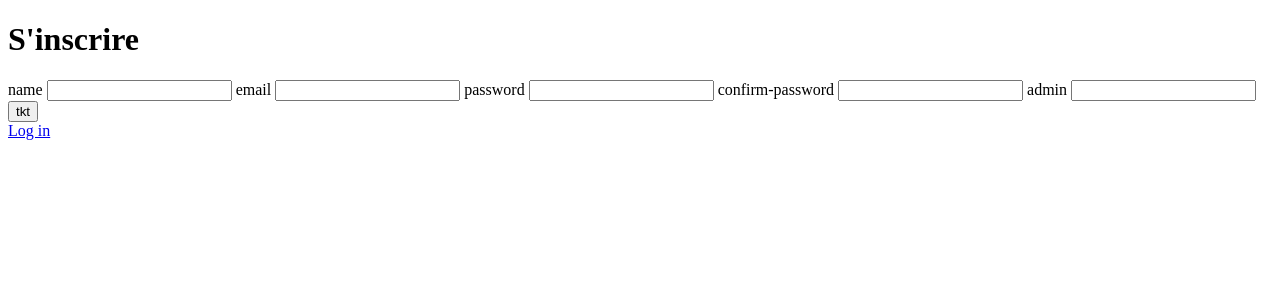
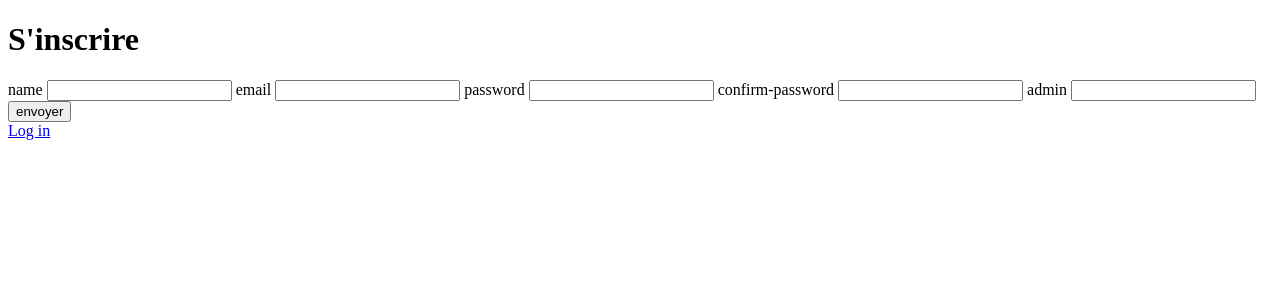
Before and after one commit to clementpnn/blogy, a PHP site: page /signin/ in a window 1280 px wide. Shown: the top 300 px of the page. Run offline with PHP 8.4, Linux system fonts and the light colour scheme.

Commit message:
chore: change value input submit

```diff
--- a/app/views/signin.php
+++ b/app/views/signin.php
@@ -16,6 +16,6 @@
   <label for="admin">admin</label>
   <input type="text" name="admin" id="admin" required>
 
-  <input type="submit" value="tkt">
+  <input type="submit" value="envoyer">
 </form>
 <a href="http://localhost:1234/">Log in</a>
```
